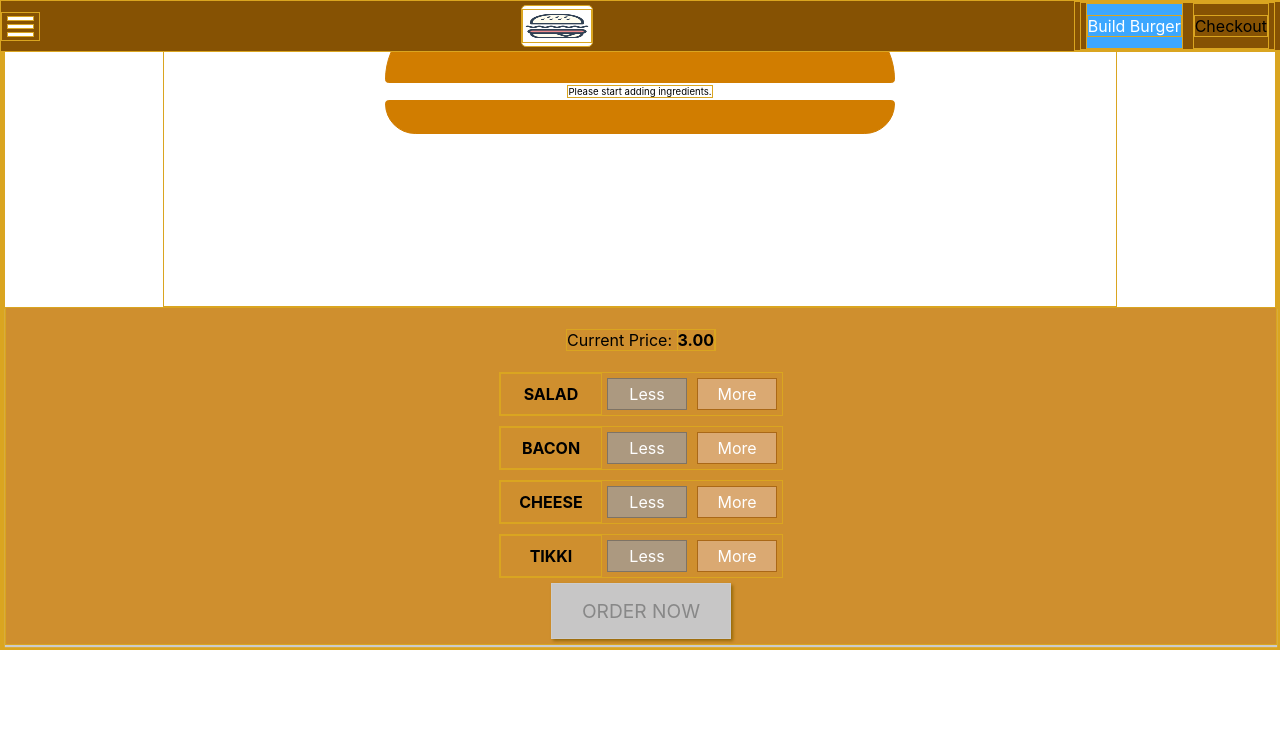
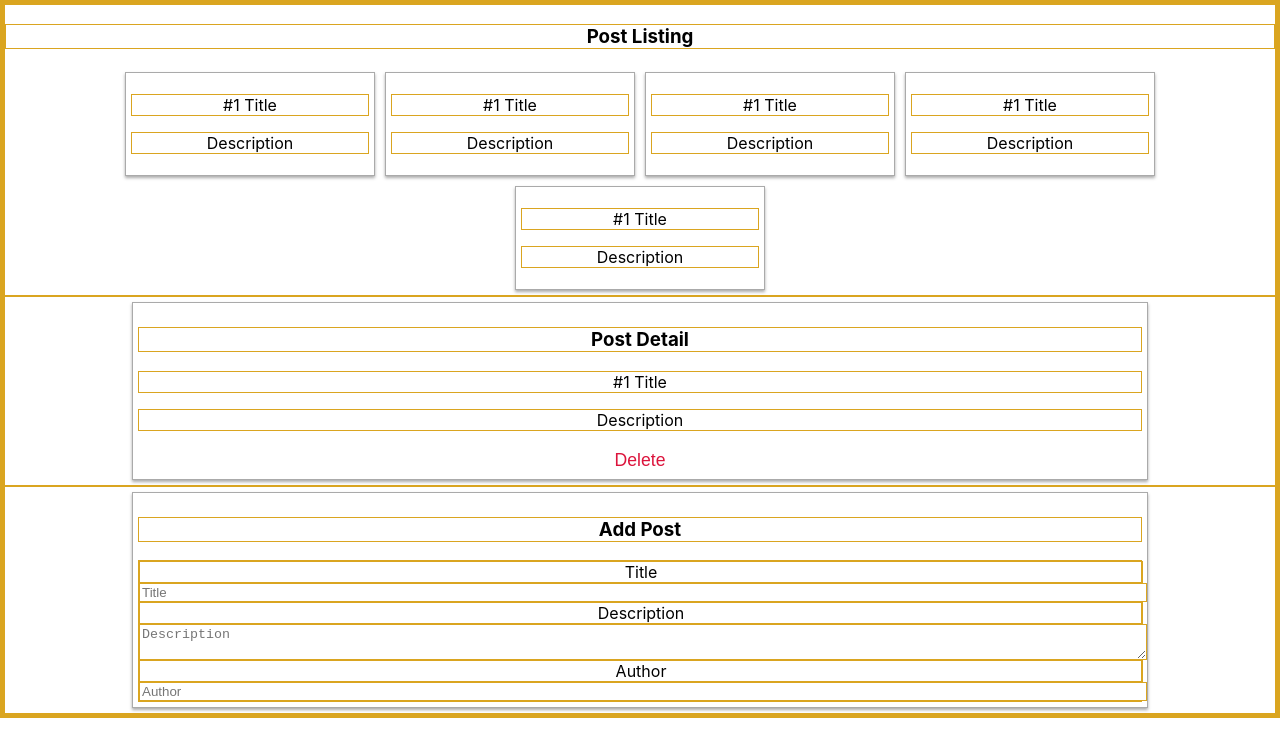
Before and after one commit to ashishgoyal2310/react-complete-guide, a React (Create React App) app: page / in a window 1280 px wide. Shown: the top 756 px of the page. Built offline with nearby package versions, Linux system fonts and the light colour scheme.

Commit message:
New Blog app started for http request

```diff
--- /dev/null
+++ b/src/components/FullPost/FullPost.module.css
@@ -0,0 +1,28 @@
+.Card {
+    width: 80%;
+    margin: 5px auto;
+    border: 1px solid #aaaaaa;
+    box-shadow: 0px 2px 3px #aaaaaa;
+    box-sizing: border-box;
+    padding: 5px;
+}
+
+.PostCard {
+    display: inline-block;
+    width: 250px;
+    margin: 5px;
+}
+
+.PostCard:hover {
+    background-color: #eee;
+}
+
+button.Danger {
+
+}
+
+.PostCreateForm > * {
+    display: block;
+    width: 100%;
+    margin: auto;
+}
--- /dev/null
+++ b/src/components/FullPost/PostCreate.js
@@ -0,0 +1,20 @@
+import React from 'react';
+import classes from './FullPost.module.css'
+
+const PostDetail = (props) => {
+    return (
+        <div className={ classes.Card }>
+            <h3>Add Post</h3>
+            <form action="" method="" className={ classes.PostCreateForm }>
+                <label>Title</label>
+                <input type="text" placeholder="Title" />
+                <label>Description</label>
+                <textarea cols="3" placeholder="Description"></textarea>
+                <label>Author</label>
+                <input type="text" placeholder="Author" />
+            </form>
+        </div>
+    );
+}
+
+export default PostDetail;
--- /dev/null
+++ b/src/components/FullPost/PostDetail.js
@@ -0,0 +1,16 @@
+import React from 'react';
+import classes from './FullPost.module.css'
+import Button from '../UI/Button'
+
+const PostDetail = (props) => {
+    return (
+        <div className={ classes.Card }>
+            <h3>Post Detail</h3>
+            <p>#1 Title</p>
+            <p>Description</p>
+            <Button btnType={ 'Danger' }>Delete</Button>
+        </div>
+    );
+}
+
+export default PostDetail;
--- /dev/null
+++ b/src/components/FullPost/PostList.js
@@ -0,0 +1,14 @@
+import React from 'react';
+import classes from './FullPost.module.css'
+
+const PostList = (props) => {
+    const postCls = [classes.Card, classes.PostCard].join(' ')
+    return (
+        <div className={ postCls }>
+            <p>#1 Title</p>
+            <p>Description</p>
+        </div>
+    );
+}
+
+export default PostList;
--- a/src/containers/App.js
+++ b/src/containers/App.js
@@ -4,6 +4,7 @@ import './App.css';
 import PersonApp from '../components/Persons/Cockpit'
 import Layout from './Layout'
 import BurgerBuilder from '../containers/BurgerBuilder'
+import Blog from './Blog'
 // import Assign1 from '../components/Assign1'
 // import Assign2 from '../components/Assign2'
 // import Assign3 from '../components/Assign3'
@@ -14,9 +15,10 @@ function App() {
   return (
     <div className="App">
       {/* <PersonApp /> */}
-      <Layout>
+      {/* <Layout>
         <BurgerBuilder />
-      </Layout>
+      </Layout> */}
+      <Blog />
       {/* <Assign1 /> */}
       {/* <Assign2 /> */}
       {/* <Assign3 /> */}
--- /dev/null
+++ b/src/containers/Blog/index.js
@@ -0,0 +1,30 @@
+import React, { Component } from 'react';
+import PostList from '../../components/FullPost/PostList'
+import PostDetail from '../../components/FullPost/PostDetail'
+import PostCreate from '../../components/FullPost/PostCreate'
+
+class Blog extends Component {
+    state = {  }
+    render() {
+        return (
+            <React.Fragment>
+                <section>
+                    <h3>Post Listing</h3>
+                    <PostList />
+                    <PostList />
+                    <PostList />
+                    <PostList />
+                    <PostList />
+                </section>
+                <section>
+                    <PostDetail />
+                </section>
+                <section>
+                    <PostCreate />
+                </section>
+            </React.Fragment>
+        );
+    }
+}
+
+export default Blog;
```
